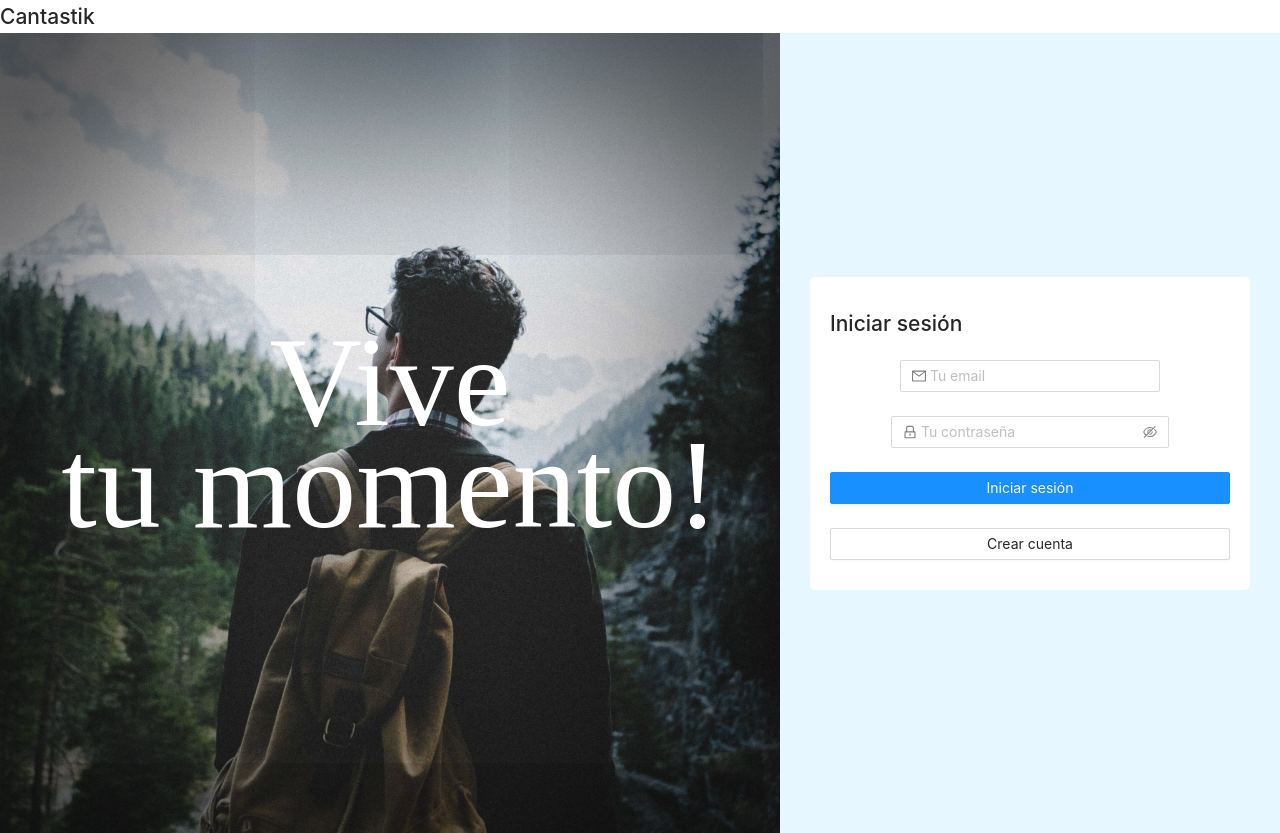
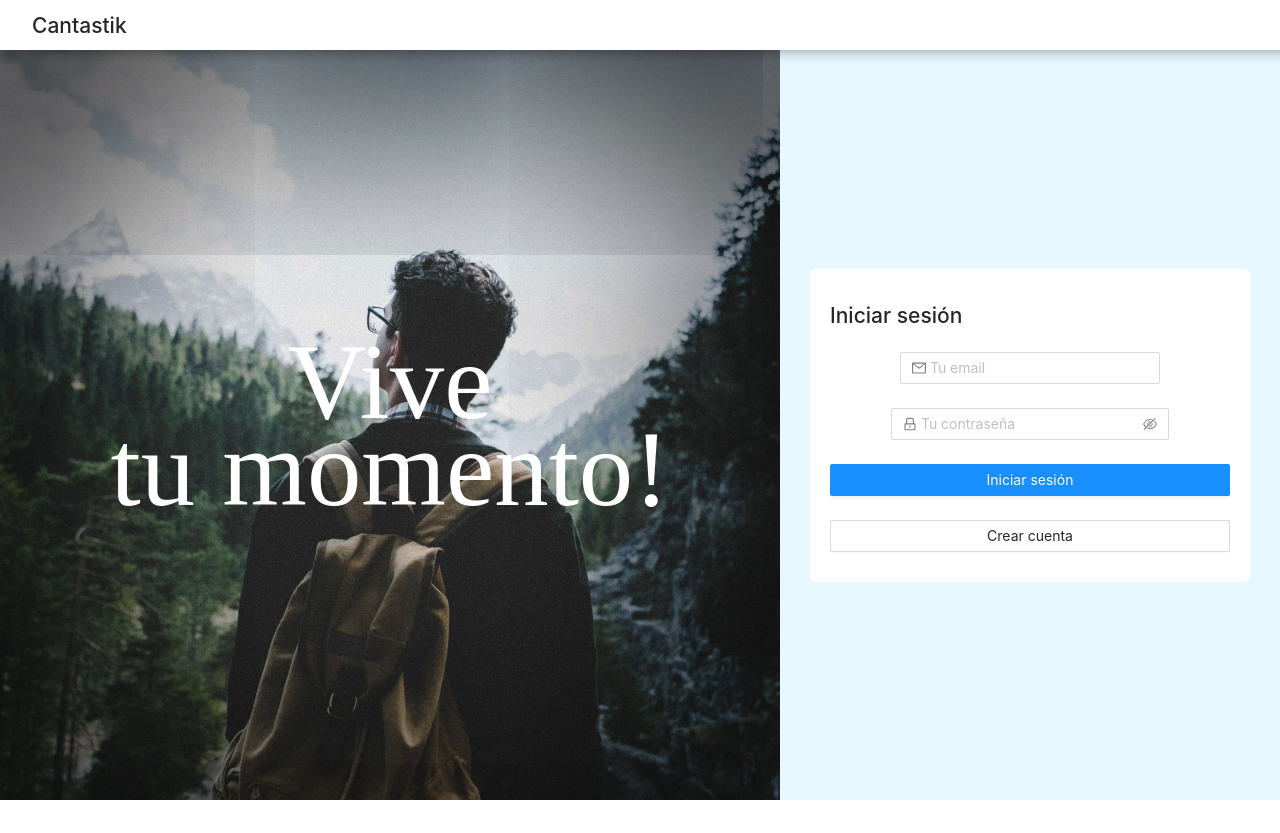
Before and after one commit to MrSetOne/cantastik-frontend, a React (Create React App) app: page / in a window 1280 px wide. After the commit the page ends 800 px from the top, so only its background shows below. Built offline with nearby package versions, Linux system fonts and the light colour scheme; no server answers; a web font is replaced by a local one.

Commit message:
navbar + dropdown

```diff
--- a/src/App.css
+++ b/src/App.css
@@ -49,3 +49,7 @@
         transform: perspective(44.8px) rotateY(0deg);
     }
 }
+
+.App {
+    background-color: #e7f7ff;
+}
--- a/src/App.jsx
+++ b/src/App.jsx
@@ -18,7 +18,7 @@ function App() {
   const dispatch = useDispatch()
 
   useEffect(()=>{
-    dispatch(newInfo())
+      dispatch(newInfo())
   },[])
 
   return (
--- a/src/components/LogPage/LogPage.scss
+++ b/src/components/LogPage/LogPage.scss
@@ -1,6 +1,6 @@
 .LogPage {
     background-color: black;
-    min-height: 100vh;
+    min-height: calc(100vh - 5rem);
     display: flex;
     .LogPage__Image {
         flex: 1;
@@ -16,13 +16,13 @@
         h2 {
             font-family: 'Splash', cursive;
             color: white;
-            font-size: 10vw;
+            font-size: 8.5vw;
             line-height: .8;
         }
     }
     .LogPage__Forms {
         width: 50rem;
-        height: 100vh;
+        min-height: calc(100vh - 5rem);
         padding: 3rem;
         background-color: #e7f7ff;
         display: flex;
--- a/src/components/NavBar/NavBar.jsx
+++ b/src/components/NavBar/NavBar.jsx
@@ -1,21 +1,72 @@
 import { useDispatch, useSelector } from "react-redux";
-import { Avatar } from 'antd';
-import { LogoutOutlined } from '@ant-design/icons';
+import { Avatar, Menu, Dropdown, Space } from 'antd';
+import { LogoutOutlined , UserOutlined , DownOutlined, ToolOutlined} from '@ant-design/icons';
 import { logout } from '../../features/auth/authSlice'
+import { Link } from 'react-router-dom'
+import './NavBar.scss'
+
 
 const NavBar = () => {
   const dispatch = useDispatch()
   const { user } = useSelector((state) => state.auth)
 
   return (
-    <nav className="NavBar" style={{display:"flex"}}>
-        <h2>Cantastik</h2>
+    <nav className="NavBar">
+      <div className="NavBar__bar">
+        {user?
+          <Link to={'/'}>
+            <h2>Cantastik</h2>
+          </Link>
+          :
+          <h2>Cantastik</h2>
+        }
         {user
-        ?<>
-          <Avatar>{user.username.substring(0,1)}</Avatar>
-          <LogoutOutlined onClick={()=> dispatch(logout())}/>
-        </>
+        ?<div>
+          <Dropdown
+          overlay={
+            <Menu
+            items={[
+              {
+                key: '1',
+                label: (
+                  <Link to={`/profile/${user._id}`}>
+                    Mi perfil
+                  </Link>
+                ),
+                icon: <UserOutlined />,
+              },
+              {
+                key: '2',
+                label: (
+                  <Link to={`/profile/${user._id}`}>
+                    Editar perfil
+                  </Link>
+                ),
+                icon: <ToolOutlined />,
+                disabled: true,
+              },
+              {
+                key: '3',
+                label: (
+                  <span onClick={()=> dispatch(logout())}>
+                    Cerrar sesión
+                  </span>                  ),
+                icon: <LogoutOutlined/>
+              }
+            ]}/>
+          }
+          trigger={['click']}
+          placement="bottomRight">
+            <a onClick={e => e.preventDefault()}>
+              <Space>
+                {user.img?<Avatar src={`http://localhost:8080/porfile/${user.img}`}/>:<Avatar>{user.username.substring(0,1)}</Avatar>}
+                <DownOutlined style={{color:'black'}} />
+              </Space>
+            </a>
+          </Dropdown>
+        </div>
         :null}
+      </div>
     </nav>
   )
 }
--- /dev/null
+++ b/src/components/NavBar/NavBar.scss
@@ -0,0 +1,18 @@
+.NavBar {
+    display: flex;
+    justify-content: center;
+    align-items: center;
+    height: 5rem;
+    background-color: white;
+    position: sticky;
+    top: 0;
+    -webkit-box-shadow: 3px 0 10px 3px rgba(0, 0, 0, 0.29);
+    -moz-box-shadow: 3px 0 10px 3px rgba(0, 0, 0, 0.29);
+    box-shadow: 3px 0 10px 3px rgba(0, 0, 0, 0.29);
+    .NavBar__bar {
+        width: min(95vw, 130rem);
+        display: flex;
+        justify-content: space-between;
+        align-items: center;
+    }
+}
```
